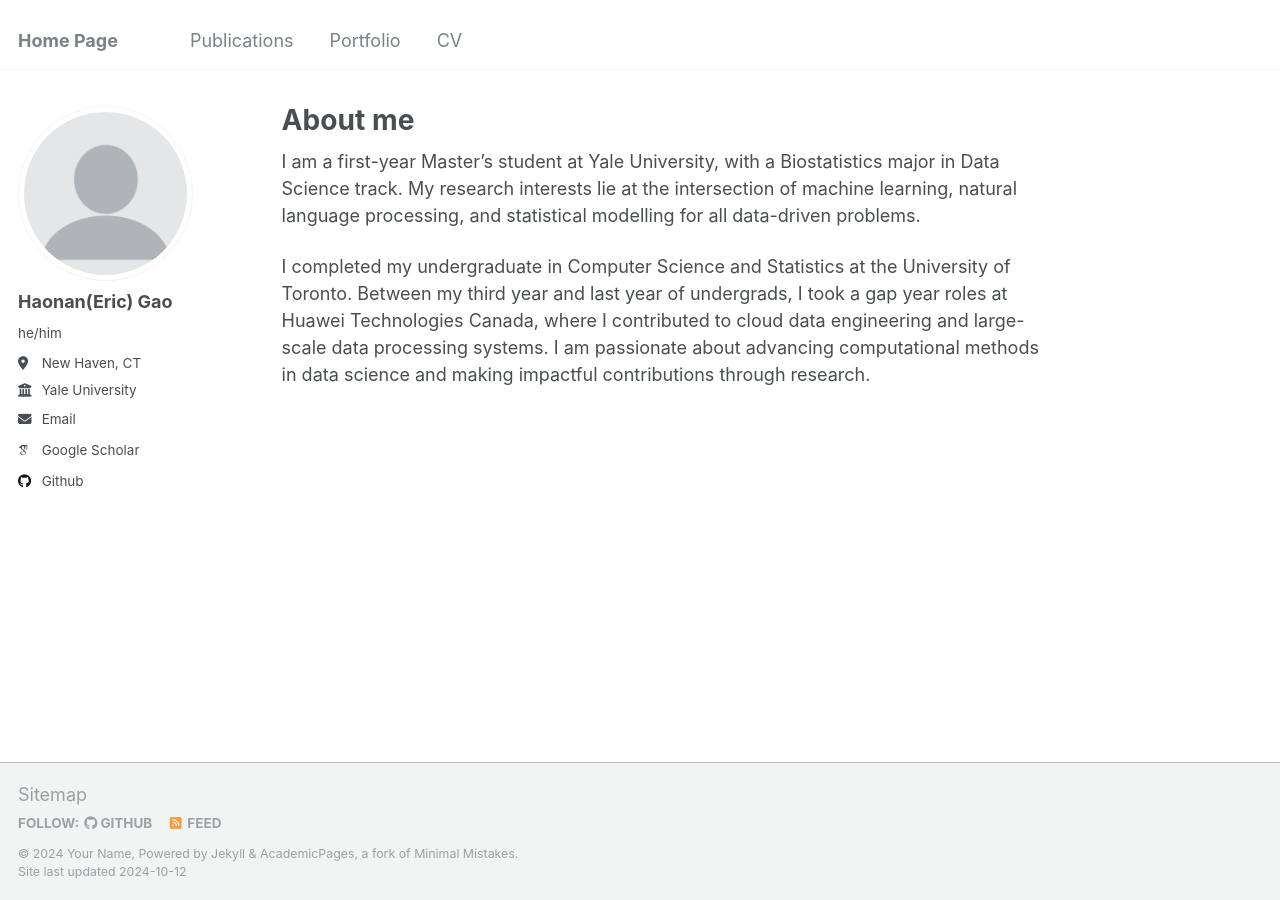
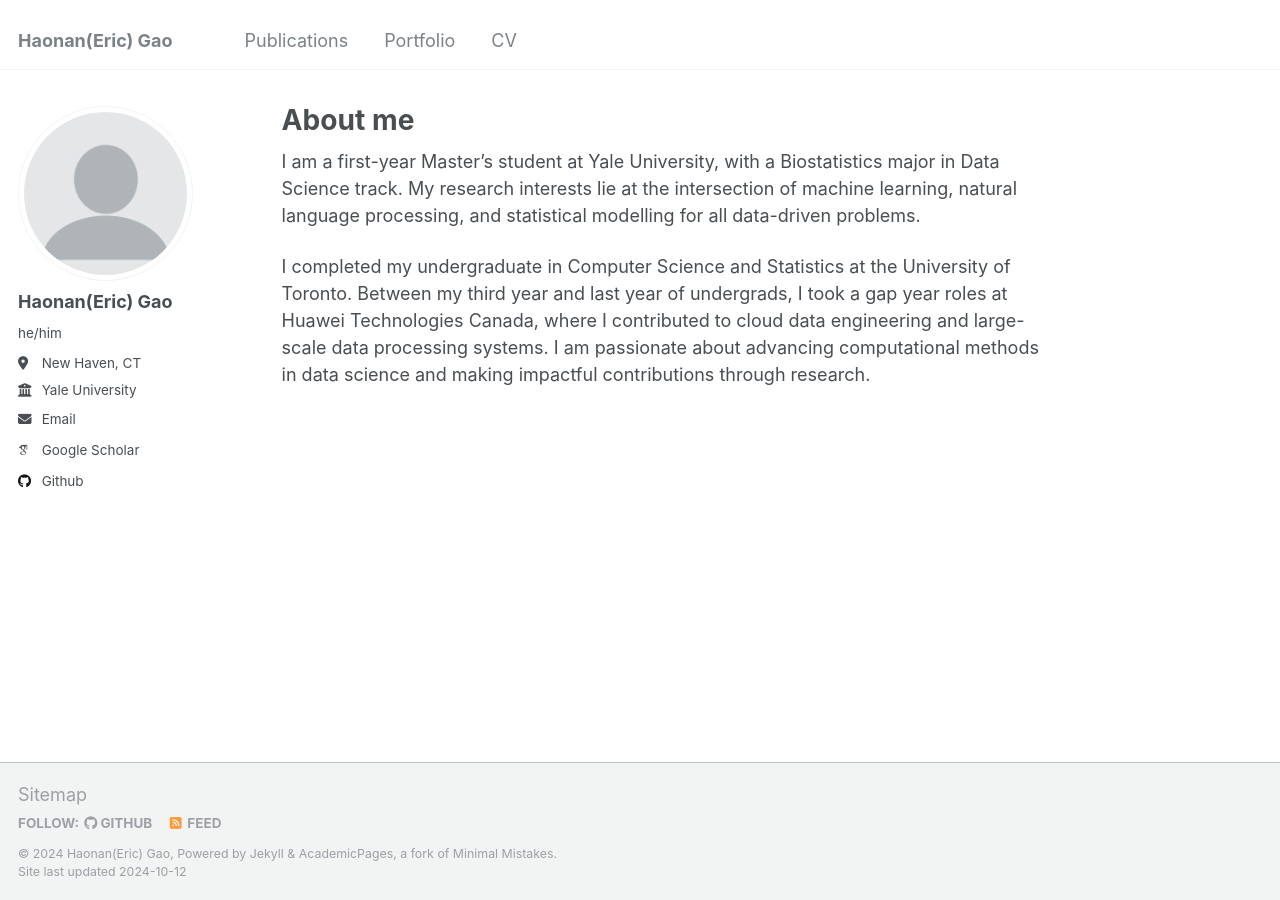
Before and after one commit to rampageoppa/rampageoppa.github.io, a Jekyll site: the page built from _pages/about.md, in a window 1280 px wide. Built offline with Jekyll 4.4.1, drawn with Linux system fonts in a browser that asks for light colours; some web fonts are replaced.

Commit message:
Update _config.yml

```diff
--- a/_config.yml
+++ b/_config.yml
@@ -8,9 +8,9 @@
 
 # Basic Site Settings
 locale                   : "en-US"
-title                    : "Home Page"
+title                    : "Haonan(Eric) Gao"
 title_separator          : "-"
-name                     : &name "Your Name"
+name                     : &name "Haonan(Eric) Gao"
 description              : &description "personal description"
 url                      : https://rampageoppa.github.io/ # the base hostname & protocol for your site e.g. "https://mmistakes.github.io"
 baseurl                  : "" # the subpath of your site, e.g. "/blog"
```
